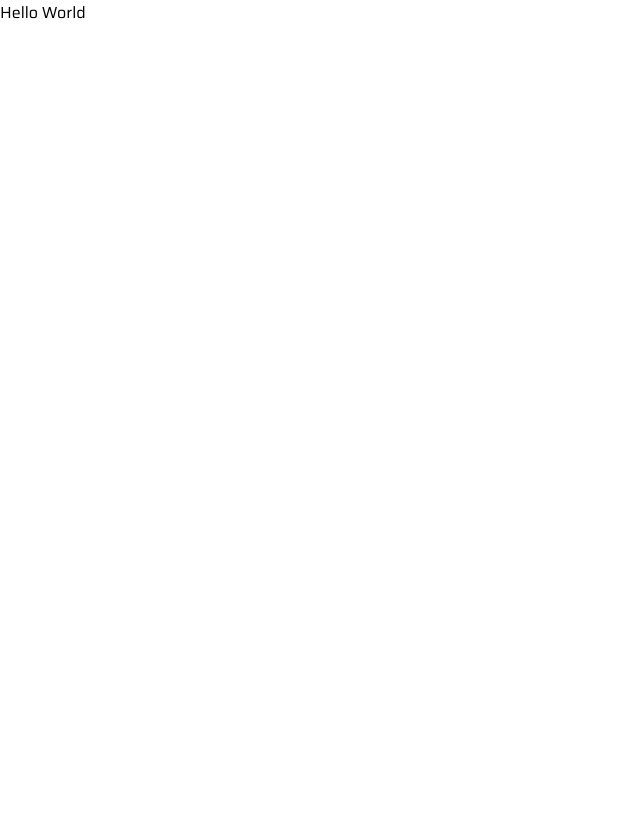
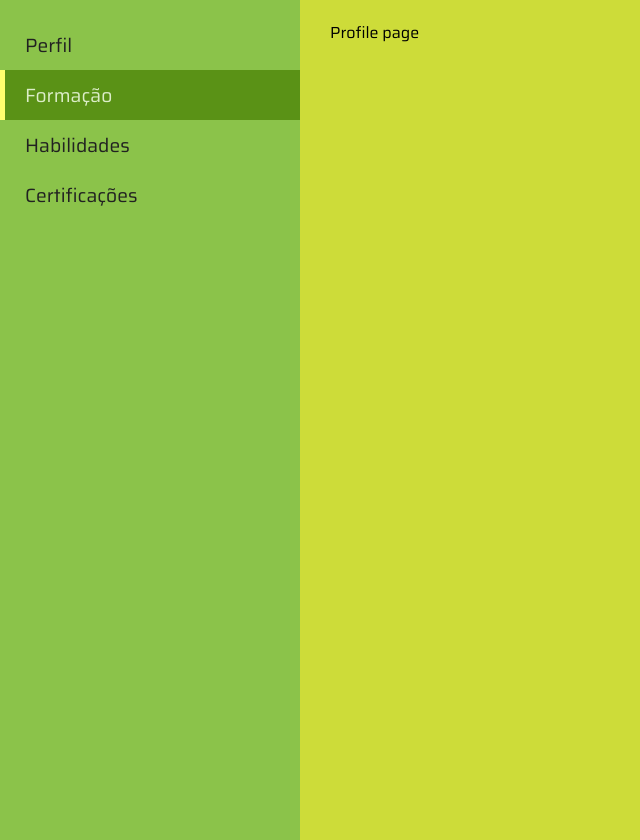
Before and after one commit to pedrorfigueiredo/lemon-curriculum, a React (Create React App) app in the folder frontend/: page /education in a window 1280 px wide. Shown: the whole page, without its empty margins (0-640 px from the left). Before the commit the page ends 800 px from the top, so only its background shows below. Built offline with nearby package versions, Linux system fonts and the light colour scheme.

Commit message:
add navbar

```diff
--- a/frontend/src/App.jsx
+++ b/frontend/src/App.jsx
@@ -1,7 +1,27 @@
 import React from 'react';
+import {
+  BrowserRouter as Router,
+  Switch,
+  Route,
+  Redirect,
+} from 'react-router-dom';
+
+import Navbar from './components/Navbar';
+import Profile from './pages/Profile';
 
 function App() {
-  return <div>Hello World</div>;
+  return (
+    <Router>
+      <Navbar />
+      <Switch>
+        <Route path="/" exact component={Profile} />
+        <Route path="/education" component={Profile} />
+        <Route path="/skills" component={Profile} />
+        <Route path="/certifications" component={Profile} />
+        <Redirect to="/" />
+      </Switch>
+    </Router>
+  );
 }
 
 export default App;
--- /dev/null
+++ b/frontend/src/components/Navbar/Navbar.jsx
@@ -0,0 +1,17 @@
+import React from 'react';
+import { Wrapper, NavItem } from './styles';
+
+function Navbar() {
+  return (
+    <Wrapper>
+      <NavItem exact to="/">
+        Perfil
+      </NavItem>
+      <NavItem to="/education">Formação</NavItem>
+      <NavItem to="/skills">Habilidades</NavItem>
+      <NavItem to="/certifications">Certificações</NavItem>
+    </Wrapper>
+  );
+}
+
+export default Navbar;
--- /dev/null
+++ b/frontend/src/components/Navbar/index.js
@@ -0,0 +1,3 @@
+import Navbar from './Navbar';
+
+export default Navbar;
--- /dev/null
+++ b/frontend/src/components/Navbar/styles.js
@@ -0,0 +1,35 @@
+import { NavLink } from 'react-router-dom';
+import styled from 'styled-components';
+
+export const Wrapper = styled.div`
+  width: 300px;
+  position: fixed;
+  top: 0;
+  left: 0;
+  padding: 20px 0;
+  height: 100vh;
+  background: ${(props) => props.theme.color.primary};
+  display: flex;
+  flex-direction: column;
+  @media (max-width: 768px) {
+    display: none;
+  }
+`;
+
+export const NavItem = styled(NavLink)`
+  padding: 10px 20px;
+  border-left: 5px solid ${(props) => props.theme.color.primary};
+  font-size: ${(props) => props.theme.fontSize.large};
+  text-decoration: none;
+  color: ${(props) => props.theme.fontColor.dark};
+  transition: 0.2s;
+  :hover,
+  &.active {
+    background: ${(props) => props.theme.color.primaryDark};
+    border-left: 5px solid ${(props) => props.theme.color.primaryDark};
+    color: ${(props) => props.theme.fontColor.white};
+  }
+  &.active {
+    border-left: 5px solid ${(props) => props.theme.color.secondaryLight};
+  }
+`;
--- /dev/null
+++ b/frontend/src/components/styles.js
@@ -0,0 +1,12 @@
+import styled from 'styled-components';
+
+export const PageWrapper = styled.div`
+  margin-left: 300px;
+  min-height: 100vh;
+  padding: 20px 30px;
+  display: flex;
+  flex-direction: column;
+  @media (max-width: 768px) {
+    margin-left: 0;
+  }
+`;
--- a/frontend/src/hoc/Theme.jsx
+++ b/frontend/src/hoc/Theme.jsx
@@ -3,17 +3,19 @@ import PropTypes from 'prop-types';
 import { ThemeProvider } from 'styled-components';
 
 const lemon = {
-  background: {
+  color: {
     primary: '#8bc34a',
     primaryDark: '#5a9216',
     primaryLight: '#bef67a',
     secondary: '#cddc39',
     secondaryDark: '#99aa00',
     secondaryLight: '#ffff6e',
+    white: '#DCEDC8',
   },
-  color: {
+  fontColor: {
     dark: '#212121',
     light: '#757575',
+    white: '#DCEDC8',
   },
   fontSize: {
     small: '0.8em',
--- a/frontend/src/index.jsx
+++ b/frontend/src/index.jsx
@@ -2,10 +2,13 @@ import React from 'react';
 import ReactDOM from 'react-dom';
 import './index.css';
 import App from './App';
+import Theme from './hoc/Theme';
 
 ReactDOM.render(
   <React.StrictMode>
-    <App />
+    <Theme>
+      <App />
+    </Theme>
   </React.StrictMode>,
   document.getElementById('root')
 );
--- /dev/null
+++ b/frontend/src/pages/Profile/Profile.jsx
@@ -0,0 +1,8 @@
+import React from 'react';
+import { Wrapper } from './styles';
+
+function Profile() {
+  return <Wrapper>Profile page</Wrapper>;
+}
+
+export default Profile;
--- /dev/null
+++ b/frontend/src/pages/Profile/index.js
@@ -0,0 +1,3 @@
+import Profile from './Profile';
+
+export default Profile;
--- /dev/null
+++ b/frontend/src/pages/Profile/styles.js
@@ -0,0 +1,6 @@
+import styled from 'styled-components';
+import { PageWrapper } from '../../components/styles';
+
+export const Wrapper = styled(PageWrapper)`
+  background: ${(props) => props.theme.color.secondary};
+`;
```
Also changed, not shown: frontend/.eslintrc.json.
